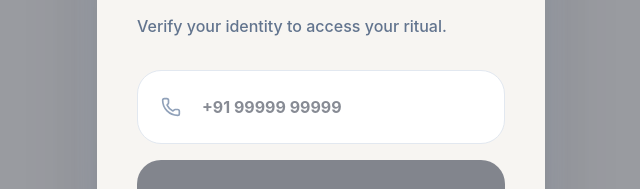
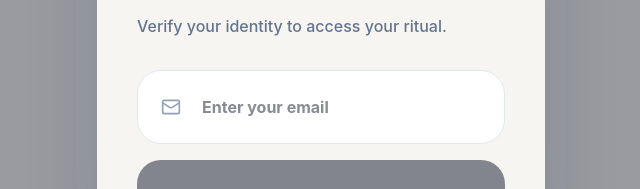
Before and after one commit to nihalkumar5/raipur-laundry, a Next.js app: page / in a window 1280 px wide. Both pictures are taken after a click on the button "Login". Shown: the part 278-467 px from the top of the page, without its empty margins (319-959 px from the left). Built offline with nearby package versions, Linux system fonts and the light colour scheme; no server answers.

Commit message:
feat: switch to email magic link login

```diff
--- a/src/components/LoginModal.tsx
+++ b/src/components/LoginModal.tsx
@@ -2,23 +2,23 @@
 
 import React, { useState } from 'react';
 import { motion, AnimatePresence } from 'framer-motion';
-import { X, Phone, ShieldCheck, ChevronRight, Loader2 } from 'lucide-react';
+import { X, Mail, ShieldCheck, ChevronRight, Loader2 } from 'lucide-react';
 import { useAppStore } from '@/lib/store';
 import { supabase, getProfile } from '@/lib/supabase';
 
 export default function LoginModal({ isOpen, onClose }: { isOpen: boolean; onClose: () => void }) {
-  const [step, setStep] = useState<'phone' | 'otp'>('phone');
-  const [phone, setPhone] = useState('');
+  const [step, setStep] = useState<'email' | 'otp'>('email');
+  const [email, setEmail] = useState('');
   const [otp, setOtp] = useState('');
   const [loading, setLoading] = useState(false);
   const { setUser, setProfile } = useAppStore();
 
   const handleSendOtp = async () => {
-    if (!phone) return;
+    if (!email) return;
     setLoading(true);
     try {
       const { error } = await supabase.auth.signInWithOtp({
-        phone: `+91${phone}`,
+        email,
       });
       if (error) throw error;
       setStep('otp');
@@ -36,9 +36,9 @@ export default function LoginModal({ isOpen, onClose }: { isOpen: boolean; onClo
     setLoading(true);
     try {
       const { data, error } = await supabase.auth.verifyOtp({
-        phone: `+91${phone}`,
+        email,
         token: otp,
-        type: 'sms',
+        type: 'email',
       });
 
       if (error) throw error;
@@ -53,11 +53,12 @@ export default function LoginModal({ isOpen, onClose }: { isOpen: boolean; onClo
       console.error("Verify error:", err.message);
       // Fallback for demo
       if (otp === '123456') {
-        setUser({ id: 'mock-user-123', phone });
+        setUser({ id: 'mock-user-123', email });
         setProfile({
           id: 'mock-user-123',
           full_name: 'Nihal Kumar',
-          phone: phone,
+          phone: '9999999999',
+          email: email,
           subscription_status: 'Elite',
           quota_kg: 20,
           pickup_count_this_week: 1,
@@ -89,9 +90,9 @@ export default function LoginModal({ isOpen, onClose }: { isOpen: boolean; onClo
 
         <div className="p-10 pt-16">
           <AnimatePresence mode="wait">
-            {step === 'phone' ? (
+            {step === 'email' ? (
               <motion.div
-                key="phone"
+                key="email"
                 initial={{ opacity: 0, x: -20 }}
                 animate={{ opacity: 1, x: 0 }}
                 exit={{ opacity: 0, x: 20 }}
@@ -105,19 +106,19 @@ export default function LoginModal({ isOpen, onClose }: { isOpen: boolean; onClo
                 <div className="space-y-4">
                   <div className="relative">
                     <div className="absolute left-6 top-1/2 -translate-y-1/2 text-slate-400">
-                      <Phone size={20} />
+                      <Mail size={20} />
                     </div>
                     <input
-                      type="tel"
-                      placeholder="+91 99999 99999"
-                      value={phone}
-                      onChange={(e) => setPhone(e.target.value)}
+                      type="email"
+                      placeholder="Enter your email"
+                      value={email}
+                      onChange={(e) => setEmail(e.target.value)}
                       className="w-full bg-white border border-slate-200 py-6 pl-16 pr-8 rounded-[1.5rem] font-bold text-[#0F172A] focus:outline-none focus:ring-2 focus:ring-[#8BA88E]/20 transition-all"
                     />
                   </div>
                   <button
                     onClick={handleSendOtp}
-                    disabled={phone.length < 10 || loading}
+                    disabled={!email.includes('@') || loading}
                     className="w-full bg-[#0F172A] text-white py-6 rounded-[1.5rem] font-black text-lg flex items-center justify-center gap-3 active:scale-95 transition-all disabled:opacity-50"
                   >
                     {loading ? <Loader2 className="animate-spin" /> : "Send Code"}
@@ -135,12 +136,11 @@ export default function LoginModal({ isOpen, onClose }: { isOpen: boolean; onClo
               >
                 <div>
                   <h2 className="text-3xl font-serif font-black text-[#0F172A] mb-2">Verification.</h2>
-                  <p className="text-slate-500 font-medium">Code sent to <span className="text-[#0F172A] font-bold">{phone}</span></p>
+                  <p className="text-slate-500 font-medium">Code sent to <span className="text-[#0F172A] font-bold">{email}</span></p>
                 </div>
 
                 <div className="space-y-6">
                   <div className="flex gap-4">
-                    {/* Simplified OTP input for mock */}
                     <input
                       type="text"
                       maxLength={6}
@@ -161,10 +161,10 @@ export default function LoginModal({ isOpen, onClose }: { isOpen: boolean; onClo
                       {!loading && <ShieldCheck size={20} />}
                     </button>
                     <button
-                      onClick={() => setStep('phone')}
+                      onClick={() => setStep('email')}
                       className="text-xs font-bold text-slate-400 tracking-widest uppercase py-2"
                     >
-                      Change Number
+                      Change Email
                     </button>
                   </div>
                 </div>
--- a/src/lib/supabase.ts
+++ b/src/lib/supabase.ts
@@ -9,6 +9,7 @@ export type Profile = {
   id: string;
   full_name: string | null;
   phone: string | null;
+  email: string | null;
   subscription_status: 'Elite' | 'Standard' | 'None';
   quota_kg: number;
   pickup_count_this_week: number;
```
Also changed, not shown: 1 other file (tests, documents, lock files or other folders).
